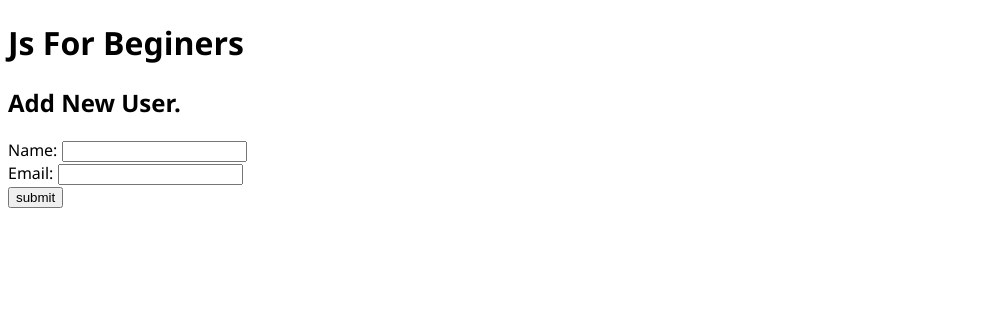
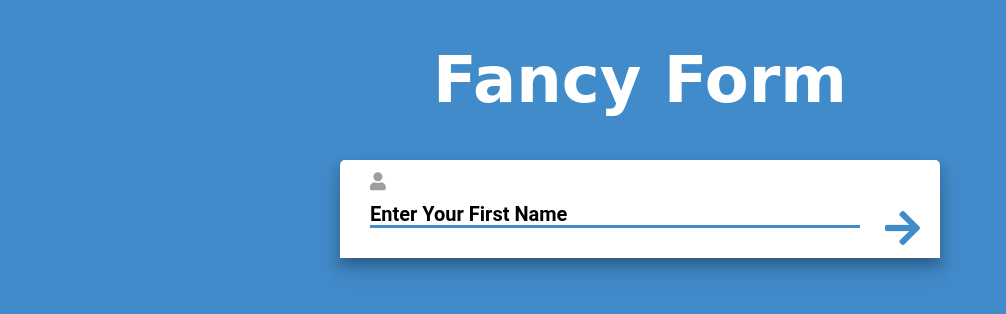
Before and after one commit to Kondwanihm/login-form-validation-with-javascript, a plain HTML site: page index.html in a window 1280 px wide. Shown: the whole page, without its empty margins (0-1006 px from the left). Drawn offline with Linux system fonts and the light colour scheme.

Commit message:
Finished Project

```diff
--- a/css/main.css
+++ b/css/main.css
@@ -1,3 +1,139 @@
 body {
-    font-family: 'Segoe UI', Tahoma, Geneva, Verdana, sans-serif;
+    background: #428bca;
+    font-family: 'Roboto', sans-serif;
+    margin: 0;
 }
+
+h1.logo {
+    color: #fff;
+    font-family: 'Pacifico', cursive;
+    font-size: 4em;
+}
+
+h1.end {
+    position: relative;
+    color: #fff;
+    opacity: 0;
+    transition: 0.8s ease-in-out;
+}
+
+#container {
+    height: 100vh;
+    display: flex;
+    flex-direction: column;
+    justify-content: top;
+    align-items: center;
+}
+
+#form-box {
+    background: #fff;
+    position: relative;
+    width: 600px;
+    border-top-right-radius: 5px;
+    border-top-left-radius: 5px;
+    box-shadow: 0 16px 24px 2px rgba(0, 0, 0, 0.1), 0 6px 10px 5px rgba(0, 0, 0, 0.1), 0 8px 10px -5px rgba(0, 0, 0, 0.2);
+    transition: transform 0.1s ease-in-out;
+}
+
+#form-box.close {
+    width: 0;
+    padding: 0;
+    overflow: hidden;
+    transition: 0.8s ease-in-out;
+    box-shadow: 0 16px 24px 2px rgba(0, 0, 0, 0);
+}
+
+#next-btn {
+    position: absolute;
+    right: 20px;
+    bottom: 10px;
+    font-size: 40px;
+    color: #428bca;
+    float: right;
+    cursor: pointer;
+    z-index: 2;
+}
+
+#next-btn:hover {
+    color: #b9d4ec;
+}
+
+#prev-btn {
+    position: absolute;
+    font-size: 18px;
+    left: 30px;
+    top: 12px;
+    z-index: 2;
+    color: #9e9e9e;
+    float: right;
+    cursor: pointer;
+}
+
+#prev-btn:hover {
+    color: #b9d4ec;
+}
+
+#input-group {
+    position: relative;
+    padding: 30px 20px 20px 20px;
+    margin: 10px 60px 10px 10px;
+    opacity: 0;
+    transition: opacity 0.3s ease-in-out;
+}
+
+#input-group input {
+    position: relative;
+    width: 100%;
+    border: none;
+    font-size: 20px;
+    font-weight: bold;
+    outline: 0;
+    background: transparent;
+    box-shadow: none;
+}
+
+#input-group #input-label {
+    position: absolute;
+    pointer-events: none;
+    top: 32px;
+    left: 20px;
+    font-size: 20px;
+    font-weight: bold;
+    transition: 0.2s ease-in-out;
+}
+
+#input-group input:valid+#input-label {
+    top: 6px;
+    left: 42px;
+    margin-left: 0 !important;
+    font-size: 11px;
+    font-weight: normal;
+    color: #9e9e9e;
+}
+
+#input-progress {
+    border-bottom: 3px solid #428bca;
+    width: 0;
+    transition: width 0.6s ease-in-out;
+}
+
+#progress-bar {
+    position: absolute;
+    background: #b9d4ec;
+    height: 10px;
+    width: 0;
+    transition: width 0.5s ease-in-out;
+}
+
+.close #next-btn,
+.close #prev-btn {
+    color: #fff;
+}
+
+.error #input-progress {
+    border-color: #ff2d26;
+}
+
+.error #next-btn {
+    color: #ff2d26;
+}
--- a/index.html
+++ b/index.html
@@ -5,29 +5,27 @@
     <meta charset="UTF-8">
     <meta name="viewport" content="width=device-width, initial-scale=1.0">
     <meta http-equiv="X-UA-Compatible" content="ie=edge">
+    <link rel="stylesheet" href="https://use.fontawesome.com/releases/v5.0.13/css/all.css"
+        integrity="sha384-DNOHZ68U8hZfKXOrtjWvjxusGo9WQnrNx2sqG0tfsghAvtVlRW3tvkXWZh58N9jp" crossorigin="anonymous">
     <link rel="stylesheet" href="css/main.css">
-    <title>JS For Beginers</title>
+    <title>Fancy Form</title>
 </head>
 
 <body>
-    <header>
-        <h1>Js For Beginers</h1>
-    </header>
-    <section class="container">
-        <form id="my-form">
-            <h1>Add New User.</h1>
-            <div class="msg"></div>
-            <div>
-                <label for="name">Name:</label>
-                <input type="text" id="name">
+    <div id="container">
+        <h1 class="logo">Fancy Form</h1>
+        <div id="form-box">
+            <i id="prev-btn" class="fas fa-arrow-left"></i>
+            <i id="next-btn" class="fas fa-arrow-right"></i>
+            <div id="input-group">
+                <input id="input-field" required>
+                <label id="input-label"></label>
+                <div id="input-progress"></div>
             </div>
-            <div>
-                <label for="email">Email:</label>
-                <input type="text" id="email">
-            </div>
-            <input class="btn" type="submit" value="submit">
-        </form>
-    </section>
+            <div id="progress-bar"></div>
+        </div>
+    </div>
+
     <script src="js/main.js"></script>
 </body>
 
--- a/js/main.js
+++ b/js/main.js
@@ -0,0 +1,156 @@
+// Questions Array
+const questions = [{
+        question: 'Enter Your First Name'
+    },
+    {
+        question: 'Enter Your Last Name'
+    },
+    {
+        question: 'Enter Your Email',
+        pattern: /\S+@\S+\.\S+/
+    },
+    {
+        question: 'Create A Password',
+        type: 'password'
+    }
+];
+
+// Transition Times
+const shakeTime = 100; // Shake Transition Time
+const switchTime = 200; // Transition Between Questions
+
+// Init Position At First Question
+let position = 0;
+
+// Init DOM Elements
+const formBox = document.querySelector('#form-box');
+const nextBtn = document.querySelector('#next-btn');
+const prevBtn = document.querySelector('#prev-btn');
+const inputGroup = document.querySelector('#input-group');
+const inputField = document.querySelector('#input-field');
+const inputLabel = document.querySelector('#input-label');
+const inputProgress = document.querySelector('#input-progress');
+const progress = document.querySelector('#progress-bar');
+
+// EVENTS
+
+// Get Question On DOM Load
+document.addEventListener('DOMContentLoaded', getQuestion);
+
+// Next Button Click
+nextBtn.addEventListener('click', validate);
+
+// Input Field Enter Click
+inputField.addEventListener('keyup', e => {
+    if (e.keyCode == 13) {
+        validate();
+    }
+});
+
+// FUNCTIONS
+
+// Get Question From Array & Add To Markup
+function getQuestion() {
+    // Get Current Question
+    inputLabel.innerHTML = questions[position].question;
+    // Get Current Type
+    inputField.type = questions[position].type || 'text';
+    // Get Current Answer
+    inputField.value = questions[position].answer || '';
+    // Focus On Element
+    inputField.focus();
+
+    // Set Progress Bar Width - Variable to the questions length
+    progress.style.width = (position * 100) / questions.length + '%';
+
+    // Add User Icon OR Back Arrow Depending On Question
+    prevBtn.className = position ? 'fas fa-arrow-left' : 'fas fa-user';
+
+    showQuestion();
+}
+
+// Display Question To User
+function showQuestion() {
+    inputGroup.style.opacity = 1;
+    inputProgress.style.transition = '';
+    inputProgress.style.width = '100%';
+}
+
+// Hide Question From User
+function hideQuestion() {
+    inputGroup.style.opacity = 0;
+    inputLabel.style.marginLeft = 0;
+    inputProgress.style.width = 0;
+    inputProgress.style.transition = 'none';
+    inputGroup.style.border = null;
+}
+
+// Transform To Create Shake Motion
+function transform(x, y) {
+    formBox.style.transform = `translate(${x}px, ${y}px)`;
+}
+
+// Validate Field
+function validate() {
+    // Make Sure Pattern Matches If There Is One
+    if (!inputField.value.match(questions[position].pattern || /.+/)) {
+        inputFail();
+    } else {
+        inputPass();
+    }
+}
+
+// Field Input Fail
+function inputFail() {
+    formBox.className = 'error';
+    // Repeat Shake Motion -  Set i to number of shakes
+    for (let i = 0; i < 6; i++) {
+        setTimeout(transform, shakeTime * i, ((i % 2) * 2 - 1) * 20, 0);
+        setTimeout(transform, shakeTime * 6, 0, 0);
+        inputField.focus();
+    }
+}
+
+// Field Input Passed
+function inputPass() {
+    formBox.className = '';
+    setTimeout(transform, shakeTime * 0, 0, 10);
+    setTimeout(transform, shakeTime * 1, 0, 0);
+
+    // Store Answer In Array
+    questions[position].answer = inputField.value;
+
+    // Increment Position
+    position++;
+
+    // If New Question, Hide Current and Get Next
+    if (questions[position]) {
+        hideQuestion();
+        getQuestion();
+    } else {
+        // Remove If No More Questions
+        hideQuestion();
+        formBox.className = 'close';
+        progress.style.width = '100%';
+
+        // Form Complete
+        formComplete();
+    }
+}
+
+// All Fields Complete - Show h1 end
+function formComplete() {
+    const h1 = document.createElement('h1');
+    h1.classList.add('end');
+    h1.appendChild(
+        document.createTextNode(
+            `Thanks ${
+          questions[0].answer
+        } You are registered and will get an email shortly`
+        )
+    );
+    setTimeout(() => {
+        formBox.parentElement.appendChild(h1);
+        setTimeout(() => (h1.style.opacity = 1), 50);
+    }, 1000);
+}
```
